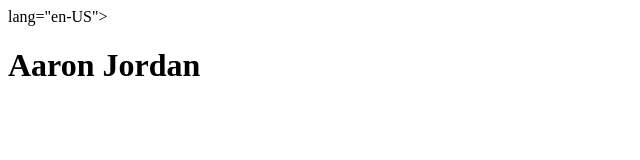
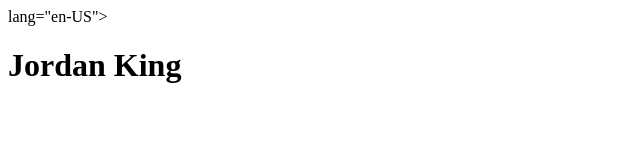
Before and after one commit to Jordanking06/Jordanking06.github.io, a plain HTML site: page index.html in a window 1280 px wide. Shown: the whole page, without its empty margins (0-640 px from the left). Drawn offline with Linux system fonts and the light colour scheme.

Commit message:
Update index.html

```diff
--- a/index.html
+++ b/index.html
@@ -1,6 +1,6 @@
 <!DOCTYPE html>
 <html >  lang="en-US">
   <H1>
-   Aaron Jordan
+   Jordan King
 </H1>
 </html>
```
